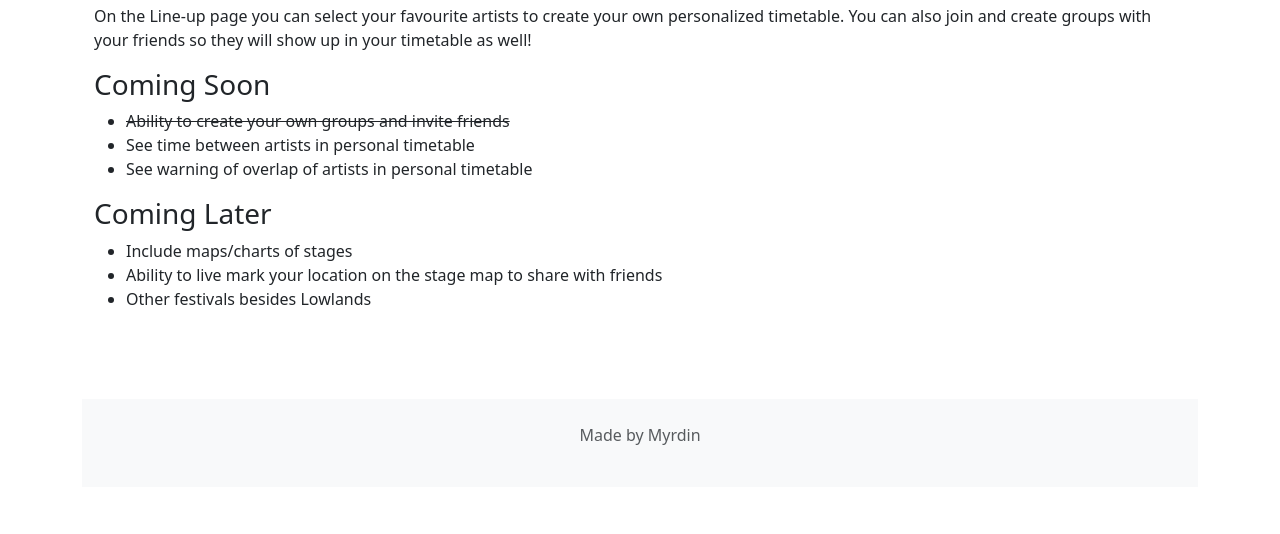
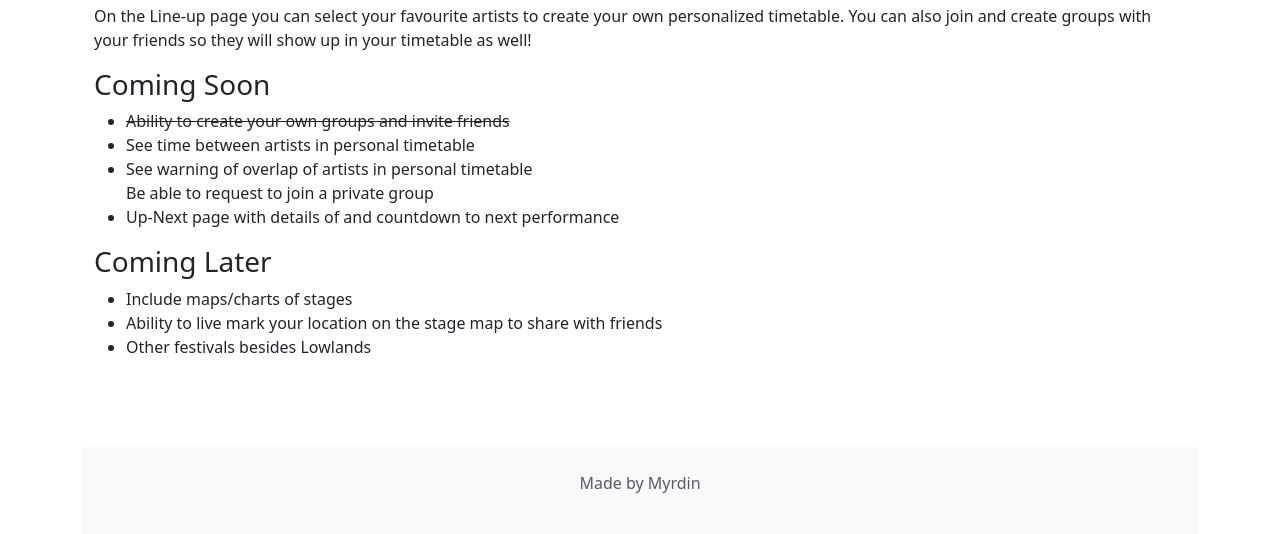
Before and after one commit to Myrdin76/festival_friends_sync, a Flask app: page / in a window 1280 px wide. Shown: the part 165-699 px from the top of the page. Run offline with Flask 3, Linux system fonts and the light colour scheme; some libraries are stand-ins or nearby versions.

Commit message:
small changes

```diff
--- a/app/templates/index.html
+++ b/app/templates/index.html
@@ -17,6 +17,8 @@
             <li><s>Ability to create your own groups and invite friends</s></li>
             <li>See time between artists in personal timetable</li>
             <li>See warning of overlap of artists in personal timetable</li>
+            <l1>Be able to request to join a private group</l1>
+            <li>Up-Next page with details of and countdown to next performance</li>
         </ul>
 
         <h3>Coming Later</h3>
```
